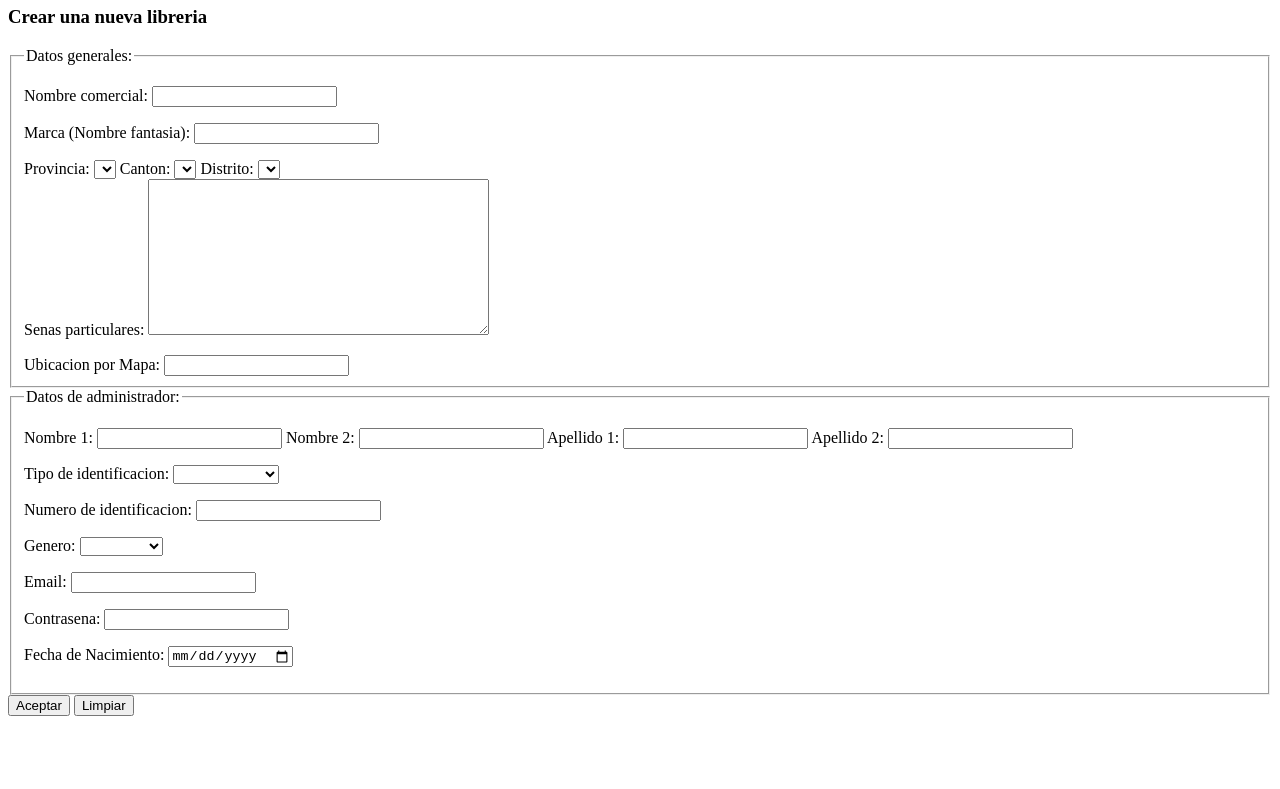
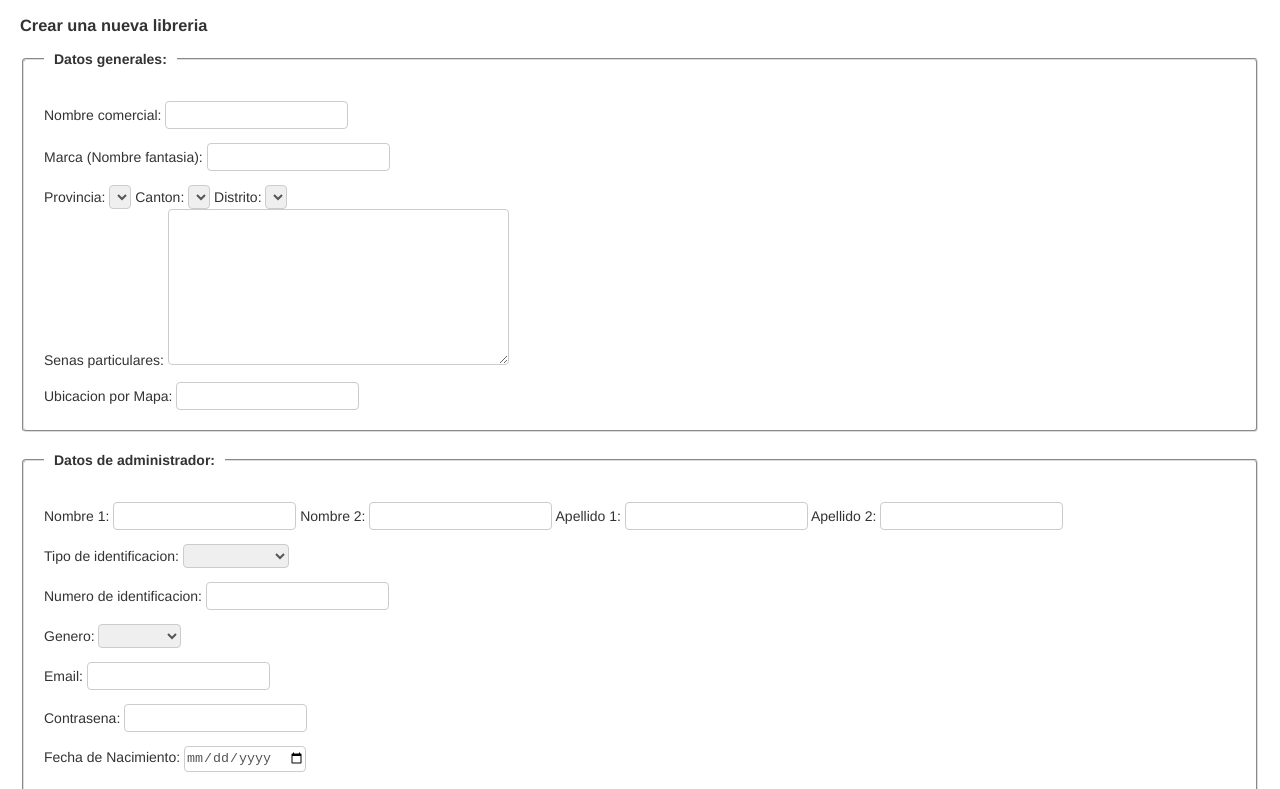
Before and after one commit to mikemartinezr7/titandev, a website: page public/libraries/add.html in a window 1280 px wide. Shown: the part 74-863 px from the top of the page. Before the commit the page ends 800 px from the top, so only its background shows below. Drawn offline with nearby package versions, Linux system fonts and the light colour scheme; no server answers.

Commit message:
Agregados algunos estilos a las pagina

```diff
--- a/api/controllers/library.controller.js
+++ b/api/controllers/library.controller.js
@@ -32,6 +32,7 @@ const controller = {
       province: req.body.sltProvince,
       county: req.body.sltCounty,
       district: req.body.sltDistrict,
+      nickname: req.body.txtFirstName,
       email: req.body.txtEmail,
       password: req.body.txtPassword,
       type: 'library'
--- a/public/css/base.css
+++ b/public/css/base.css
@@ -1,8 +1,10 @@
 body{
-  padding: 0;
+  padding: 20px;
   margin: 0;
   text-align: left;
-  font-family: Verdana, Geneva, Tahoma, sans-serif;
+  font-family: "Helvetica Neue",Helvetica,Arial,sans-serif;
+  font-size: 14px;
+  color: #333;
 }
 
 #topmenu{
@@ -82,3 +84,46 @@ body{
   border: solid 1px;
   border-radius: 5%;
 }
+
+[type=password], [type=text], [type=date], select {
+  border-radius: 4px;
+  border: 1px solid #ccc;
+  color: #555;
+  height: 24px;
+}
+
+textarea{
+  border-radius: 4px;
+  border: 1px solid #ccc;
+  color: #555;
+}
+
+.error {
+  border: 1px solid red;
+}
+
+.button {
+  display: inline-block;
+  padding: 6px 12px;
+  font-size: 14px;
+  font-weight: 400;
+  line-height: 1.42857143;
+  text-align: center;
+  vertical-align: middle;
+  cursor: pointer;
+  border: 1px solid #ccc;
+  border-radius: 4px;
+}
+
+fieldset {
+  padding: 20px;
+  height: auto;
+  margin-bottom: 20px;
+  border-color: #ddd;
+  border-radius: 4px;
+}
+
+legend {
+  font-weight: bold;
+  padding: 0 10px;
+}
--- a/public/js/libraries.js
+++ b/public/js/libraries.js
@@ -1,9 +1,31 @@
+function validateDate(d) {
+  if (Object.prototype.toString.call(d) === "[object Date]") {
+    if (isNaN(d.getTime())) {
+      return false;
+    } else {
+      return true;
+    }
+  } else {
+    return false;
+  }
+}
+
 function validation() {
+  let isValid = true;
 
+  if ($('#txtComercialName').val() == '') {
+    isValid = false;
+
+  }
+
+  return isValid;
 }
 
 $('#btnSubmit').click(function (event) {
   event.preventDefault();
+
+
+
 
   console.log('Submit clicked');
   let data = $('#frmAddUser').serialize();
--- a/public/libraries/add.html
+++ b/public/libraries/add.html
@@ -4,6 +4,8 @@
 <head>
   <meta charset="UTF-8">
   <title>Registro de libreria</title>
+
+  <link rel="stylesheet" type="text/css" href="../css/base.css">
 </head>
 
 <body>
@@ -15,7 +17,7 @@
       <legend>Datos generales:</legend>
       <p>
         <label for="txtComercialName">Nombre comercial: </label>
-        <input type="text" name="txtComercialName" id="txtComercialName">
+        <input type="text" name="txtComercialName" id="txtComercialName" class="control-error">
       </p>
 
       <p>
@@ -97,8 +99,8 @@
       </p>
     </fieldset>
 
-    <input type="submit" id="btnSubmit" value="Aceptar">
-    <input type="reset" id="btnReset" value="Limpiar">
+    <input type="submit" id="btnSubmit" value="Aceptar" class="button">
+    <input type="reset" id="btnReset" value="Limpiar" class="button">
   </form>
 
   <script type="text/javascript" src="https://code.jquery.com/jquery-3.4.1.min.js"
```
